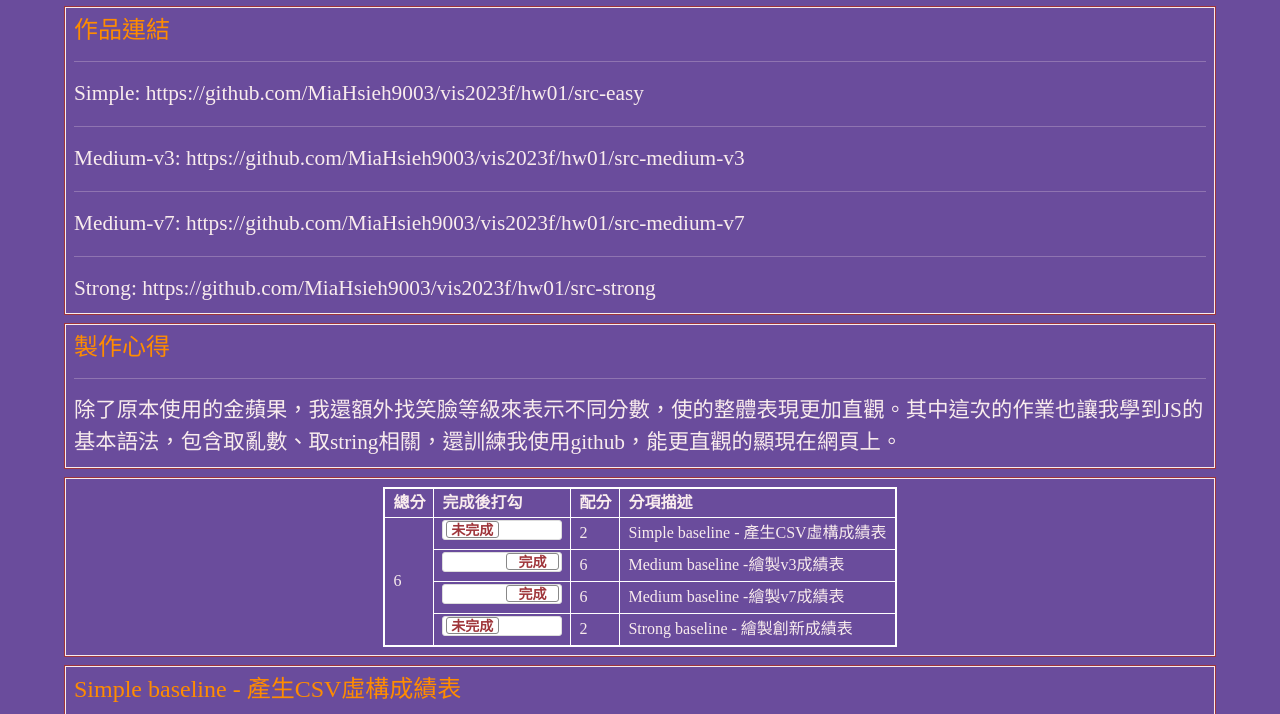
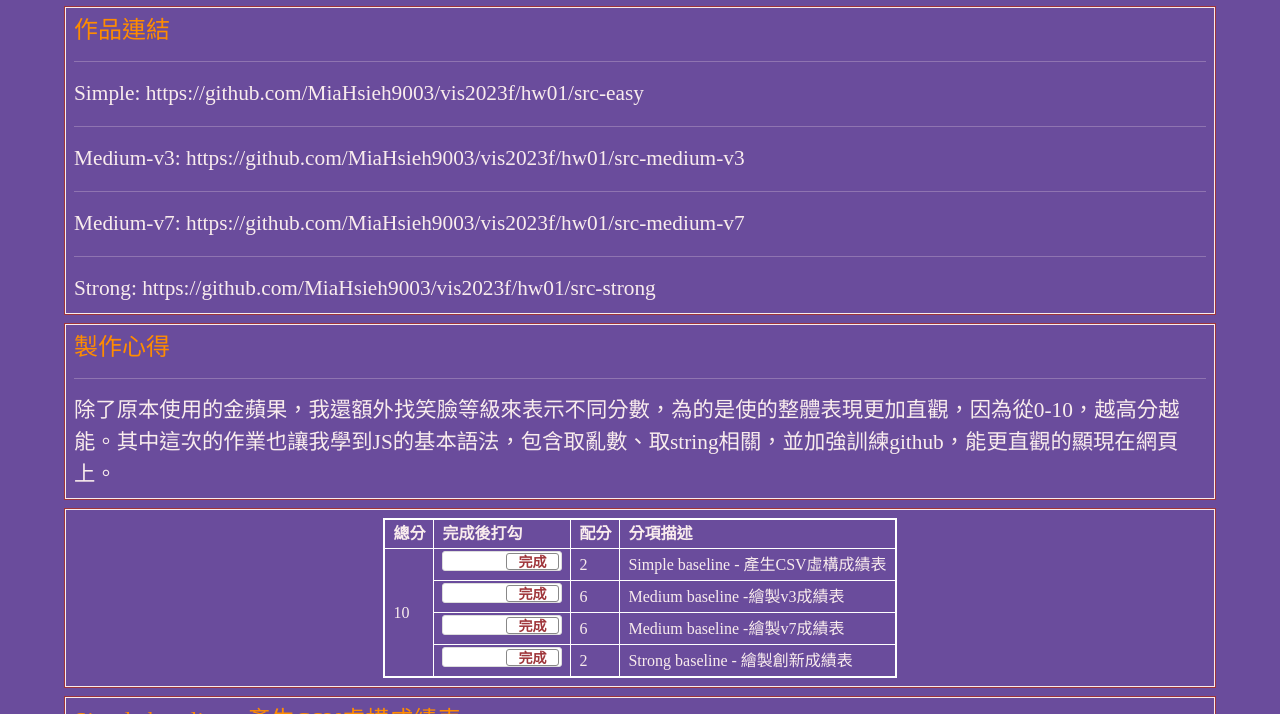
Before and after one commit to MiaHsieh9003/vis2023f, a plain HTML site: page hw01/index.html in a window 1280 px wide. Shown: the part 86-800 px from the top of the page. Drawn offline with nearby package versions, Linux system fonts and the light colour scheme; a web font is replaced by a local one.

Commit message:
Add files via upload

```diff
--- a/hw01/index.html
+++ b/hw01/index.html
@@ -184,7 +184,7 @@
   <div class="row hw12">
     <div class="col-md-12 twenty">
       <h4>作品連結</h4> <hr>
-      Simple:  https://github.com/MiaHsieh9003/vis2023f/hw01/src-easy <hr>
+      <div src = "https://github.com/MiaHsieh9003/vis2023f/hw01/src-easy">Simple:  https://github.com/MiaHsieh9003/vis2023f/hw01/src-easy </div><hr>
       Medium-v3:  https://github.com/MiaHsieh9003/vis2023f/hw01/src-medium-v3 <hr>
       Medium-v7:  https://github.com/MiaHsieh9003/vis2023f/hw01/src-medium-v7 <hr>
       Strong:  https://github.com/MiaHsieh9003/vis2023f/hw01/src-strong
@@ -195,7 +195,7 @@
   <div class="row hw12">
     <div class="col-md-12 twenty">
       <h4>製作心得</h4> <hr>
-      除了原本使用的金蘋果，我還額外找笑臉等級來表示不同分數，使的整體表現更加直觀。其中這次的作業也讓我學到JS的基本語法，包含取亂數、取string相關，還訓練我使用github，能更直觀的顯現在網頁上。
+      除了原本使用的金蘋果，我還額外找笑臉等級來表示不同分數，為的是使的整體表現更加直觀，因為從0-10，越高分越能。其中這次的作業也讓我學到JS的基本語法，包含取亂數、取string相關，並加強訓練github，能更直觀的顯現在網頁上。
     </div>
   </div>
 
@@ -211,7 +211,7 @@
         </tr>
         <tr>
           <td rowspan="7" id="myTotal"></td>
-          <td><input type="checkbox" class="flipswitch" id="myCheckbox1"></td>
+          <td><input type="checkbox" class="flipswitch" id="myCheckbox1" checked></td>
           <td id='m1'>2</td>
           <td>Simple baseline - 產生CSV虛構成績表</td>
         </tr>
@@ -228,7 +228,7 @@
           <td>Medium baseline -繪製v7成績表 </td>
         </tr>
         <tr>
-          <td><input type="checkbox" class="flipswitch" id="myCheckbox3"></td>
+          <td><input type="checkbox" class="flipswitch" id="myCheckbox3" checked></td>
           <td id='m3'>2</td>
           <td>Strong baseline - 繪製創新成績表 </td>
         </tr>
```
